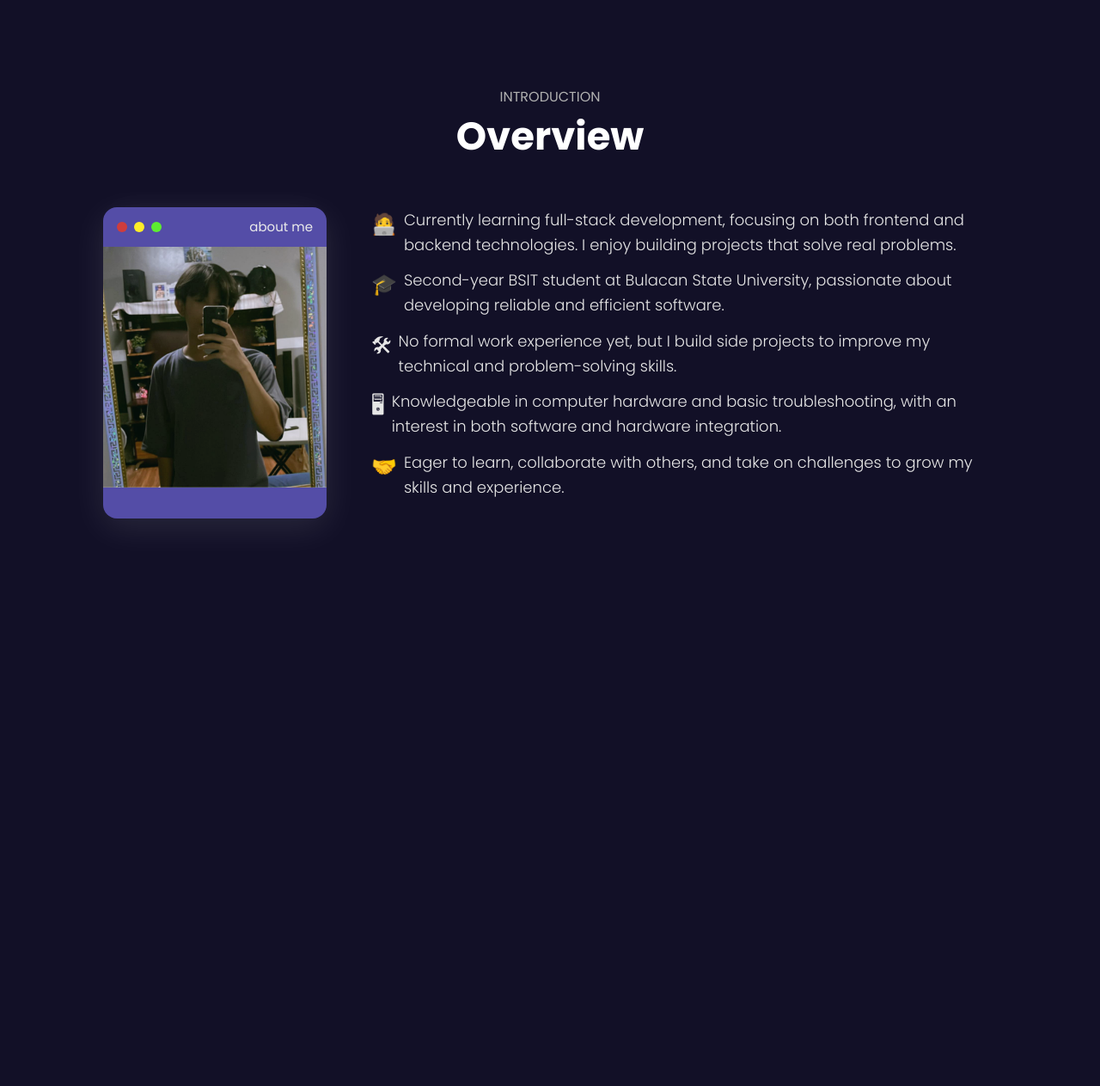
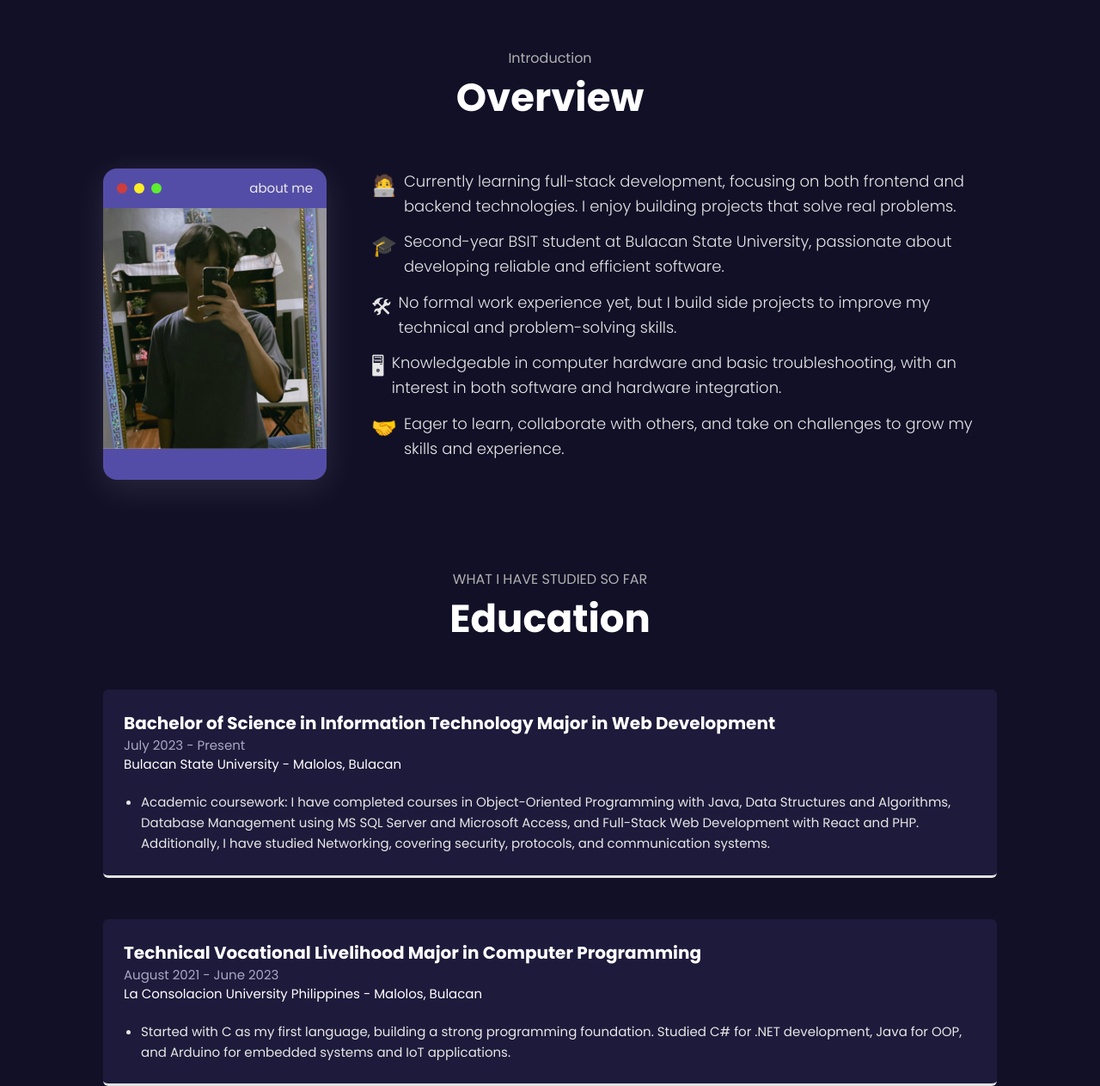
Before and after one commit to selrahcjstn/Portfolio, a React (Vite) app: page / in a window 1280 px wide. Shown: the part 848-2111 px from the top of the page at 86% size. Before the commit the page ends 1600 px from the top, so only its background shows below. Built offline with nearby package versions, Linux system fonts and the light colour scheme.

Commit message:
Start Working with Education component

```diff
--- a/src/components/Main.jsx
+++ b/src/components/Main.jsx
@@ -1,11 +1,13 @@
 import Home from "./home/Home.jsx"
 import About from "./about/About.jsx";
+import Education from "./education/Education.jsx";
 
 function Main() {
     return (
-        <main className="flex text-[15px] flex-col mx-auto max-w-[1200px] px-7 sm:px-10 md:px-15 lg:px-20">
+        <main className="text-[15px] space-y-12 md:space-y-0 mx-auto max-w-[1200px] px-7 sm:px-10 md:px-15 lg:px-20">
             <Home />
             <About />
+            <Education />
         </main>
     )
 }
--- a/src/components/SectionTitle.jsx
+++ b/src/components/SectionTitle.jsx
@@ -1,10 +1,10 @@
-function SectionTitle() {
+function SectionTitle({ title, titleDesc }) {
     return (
         <div className="flex flex-col items-center">
-            <p className="text-[#b0b0b0] text-[16px] md">INTRODUCTION</p>
-            <h1 className="text-[45px] font-bold">Overview</h1>
+            <p className="text-[#b0b0b0] text-[16px] capitalize">{titleDesc}</p>
+            <h1 className="text-[45px] font-bold capitalize">{title}</h1>
         </div>
     )
 }
 
-export default SectionTitle
+export default SectionTitle;
--- a/src/components/about/About.jsx
+++ b/src/components/about/About.jsx
@@ -7,9 +7,10 @@ import AboutDescriptions from "./AboutDescriptions.jsx";
 function About() {
     const [data] = useState(aboutData)
 
+
     return (
-        <section id="about" className="flex flex-col items-center md:gap-12 md:justify-center h-screen gap-8 pt-20 sm:pt-0 w-full">
-            <SectionTitle />
+        <section id="about" className="flex flex-col pt-22 md:pt-26 items-center justify-center md:gap-12 md:justify-center gap-8 w-full">
+            <SectionTitle titleDesc='Introduction' title='Overview' />
             <div className="flex flex-col items-center lg:justify-center gap-13 sm:flex-row sm:items-start ">
                 <AboutSectionImage
                     img={data.img}
--- /dev/null
+++ b/src/components/education/Education.jsx
@@ -0,0 +1,14 @@
+import SectionTitle from "../SectionTitle"
+import TimelineCard from "./TimelineCard.jsx"
+function Education() {
+
+    return (
+        <section id="education" className="flex flex-col pt-22 md:pt-26  items-center justify-center md:gap-12 md:justify-center gap-8 w-full">
+            <SectionTitle titleDesc='WHAT I HAVE STUDIED SO FAR' title='Education' />
+
+            <TimelineCard />
+        </section>
+    )
+}
+
+export default Education
--- /dev/null
+++ b/src/components/education/TimelineCard.jsx
@@ -0,0 +1,26 @@
+import { useState } from "react";
+import timeline from "../../data/educ-timeline";
+
+function Timeline() {
+    const [timelineData] = useState(timeline);
+
+    return (
+        <>
+            {timelineData.map((item, index) => (
+                <div key={index} className="flex flex-col bg-[#1e1a3b] p-6 rounded-[6px] border-b-3 space-y-5 border-b-[#e2e2e2]">
+                    <div>
+                        <h2 className="text-[20px] font-bold">{item.course}</h2>
+                        <p className="text-[#aaa6c3]">{item.date}</p>
+                        <p>{item.school} - <span>{item.location}</span></p>
+                    </div>
+                    <ul className="list-disc pl-5 text-[#e6e6e6] leading-relaxed">
+                        <li>{item.description}</li>
+                    </ul>
+
+                </div>
+            ))}
+        </>
+    );
+}
+
+export default Timeline;
--- a/src/components/header/Header.jsx
+++ b/src/components/header/Header.jsx
@@ -5,10 +5,10 @@ import Navbar from "./Navbar";
 function Header() {
   const [menuOpen, setMenuOpen] = useState(false);
 
-  return (
-    <header className="inline-flex bg-[#121027] justify-between items-center py-4 px-7 md:px-15 w-full fixed z-50 xl:px-40">
+  return ( //121027
+    <header className="inline-flex bg-[#5247c8] justify-between items-center py-4 px-7 md:px-15 w-full fixed z-50 xl:px-40">
       <Logo />
-      <MenuButton menuOpen={menuOpen} />
+      <MenuButton menuOpen={menuOpen} setMenuOpen={setMenuOpen} />
       <Navbar menuOpen={menuOpen} setMenuOpen={setMenuOpen} />
     </header>
   );
--- a/src/components/header/MenuButton.jsx
+++ b/src/components/header/MenuButton.jsx
@@ -1,6 +1,6 @@
 import { IoIosMenu, IoMdClose } from "react-icons/io";
 
-function MenuButton({ menuOpen }) {
+function MenuButton({ menuOpen, setMenuOpen }) {
     return (
         <button
             className={`text-3xl lg:hidden transition-transform duration-300 ease-in-out cursor-pointer ${menuOpen ? "rotate-180 text-blue-400" : "rotate-0 text-white"
--- a/src/components/home/Content.jsx
+++ b/src/components/home/Content.jsx
@@ -20,7 +20,7 @@ function Content({ tagLine, name, paragraph }) {
 
     return (
         <>
-            <h1 className="text-2xl sm:text-3xl md:text-4xl font-bold leading-tight whitespace-nowrap lg:text-4xl xl:text-5xl">Hi, I'm <span className="text-[#9389fe]">{name}</span></h1>
+            <h1 className="text-2xl sm:text-3xl md:text-4xl leading-tight whitespace-nowrap lg:text-4xl xl:text-5xl font-bold">Hi, I'm <span className="text-[#9389fe]">{name}</span></h1>
             <div>
                 <p className="text-[18px] sm:text-xl md:text-[26px] xl:text-[28px]">
                     I'm a <span className="text-[#9389fe] font-semibold" ref={el}></span>
--- a/src/components/home/Home.jsx
+++ b/src/components/home/Home.jsx
@@ -12,7 +12,7 @@ function Home() {
     const [data] = useState(homeData);
 
     return (
-        <section id="me" className="h-screen flex sm:h-fit flex-col-reverse justify-around sm:flex-row items-center min-h-screen pt-20  gap-4 sm:gap-7 ">
+        <section id="me" className=" flex sm:h-fit flex-col-reverse justify-around sm:flex-row items-center min-h-screen pt-20  gap-4 sm:gap-7 ">
             <div className="flex-2 flex flex-col gap-4 items-center text-center sm:text-left sm:items-start w-full">
                 <Content
                     name={data.name}
--- /dev/null
+++ b/src/data/educ-timeline.js
@@ -0,0 +1,23 @@
+const timeline = [
+    {
+        level: "College",
+        date: "July 2023 - Present",
+        school: "Bulacan State University",
+        course: "Bachelor of Science in Information Technology Major in Web Development",
+        location: "Malolos, Bulacan",
+        description:
+            "Academic coursework: I have completed courses in Object-Oriented Programming with Java, Data Structures and Algorithms, Database Management using MS SQL Server and Microsoft Access, and Full-Stack Web Development with React and PHP. Additionally, I have studied Networking, covering security, protocols, and communication systems.",
+    },
+    {
+        level: "Senior High School",
+        date: "August 2021 - June 2023",
+        school: "La Consolacion University Philippines",
+        course: "Technical Vocational Livelihood Major in Computer Programming",
+        location: "Malolos, Bulacan",
+        description:
+            "Started with C as my first language, building a strong programming foundation. Studied C# for .NET development, Java for OOP, and Arduino for embedded systems and IoT applications.",
+    },
+
+];
+
+export default timeline;
```
